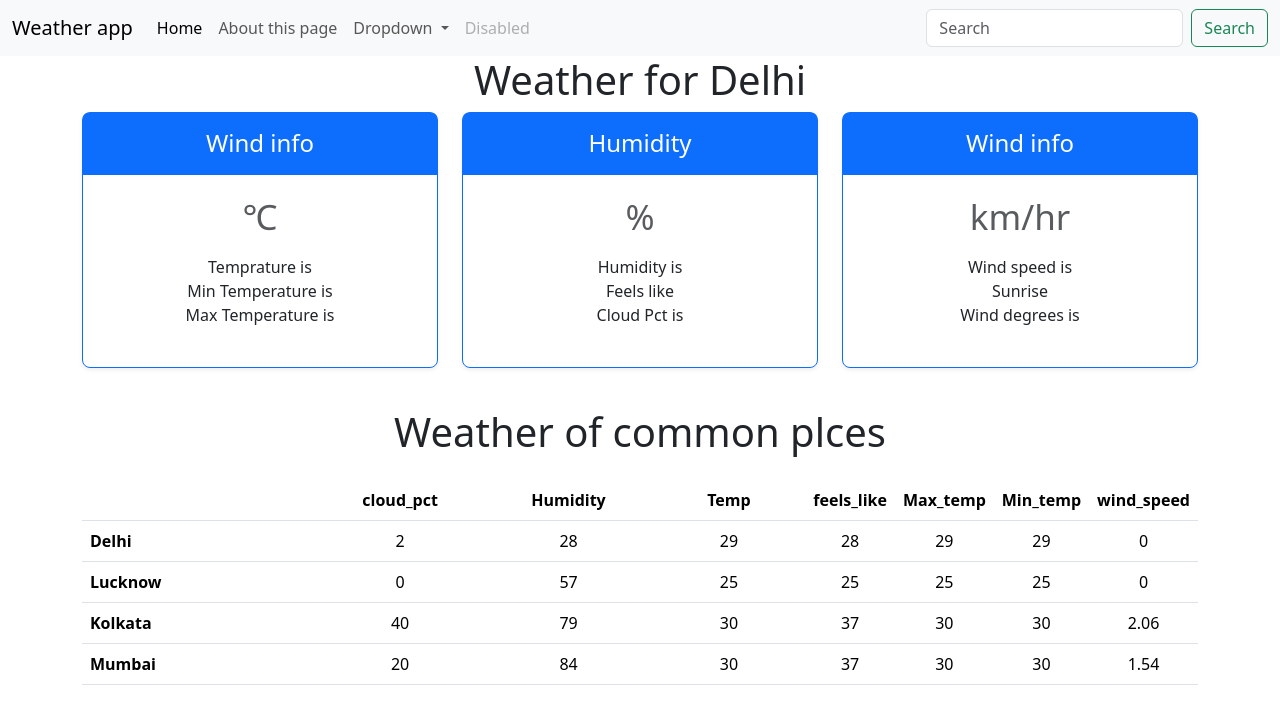
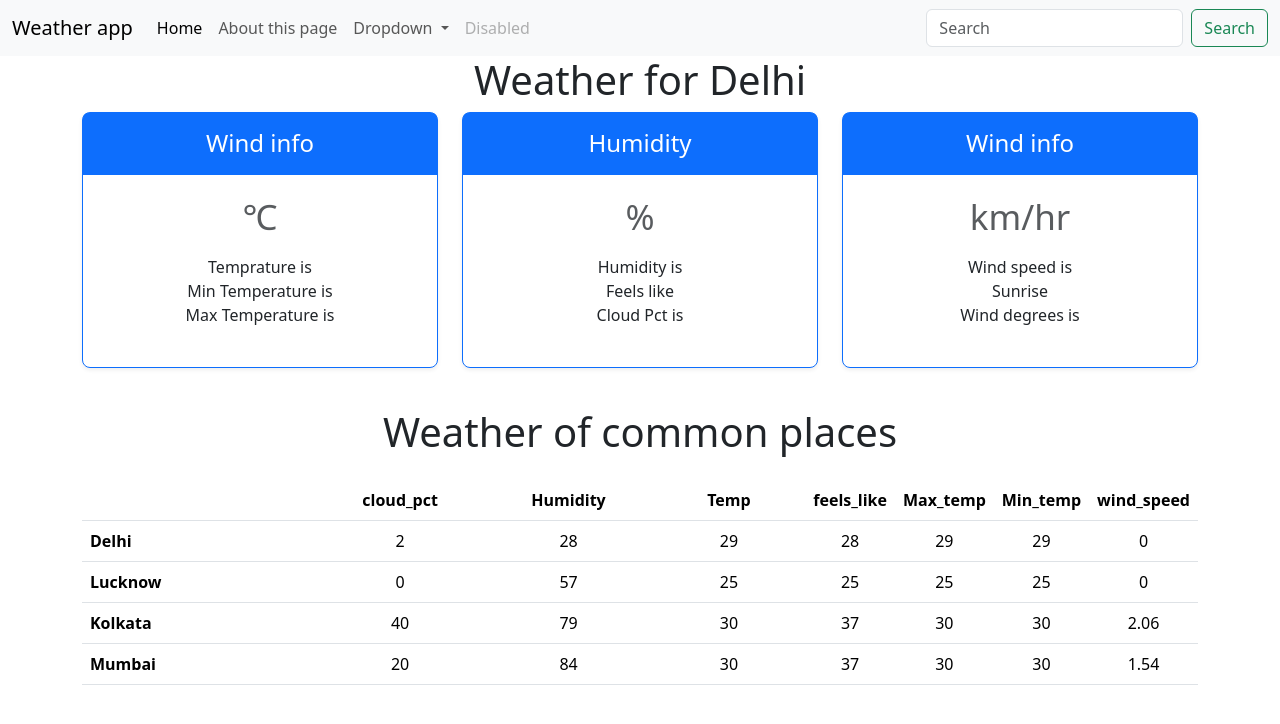
Before and after one commit to Himuyadav0001/Weather-App, a plain HTML site: page index.html in a window 1280 px wide. Drawn offline with nearby package versions, Linux system fonts and the light colour scheme; no server answers.

Commit message:
spelling correction

```diff
--- a/index.html
+++ b/index.html
@@ -100,7 +100,7 @@
           </div>
         </div>
 
-        <h2 class="display-6 text-center mb-4">Weather of common plces</h2>
+        <h2 class="display-6 text-center mb-4">Weather of common places</h2>
 
         <div class="table-responsive">
           <table class="table text-center">
```
